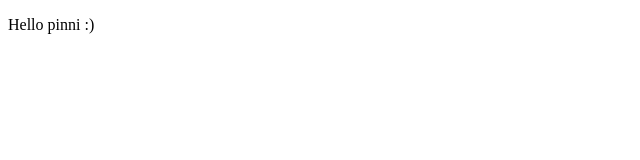
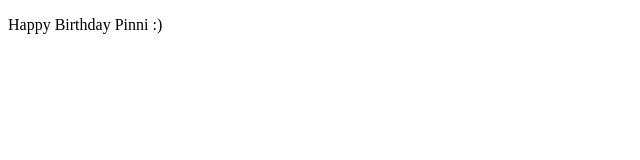
Before and after one commit to NeseMaruthi/First-project, a plain HTML site: page index.html in a window 1280 px wide. Shown: the full height of the page, 0-640 px from the left. Drawn offline with Linux system fonts and the light colour scheme.

Commit message:
Update birthday message in index.html

```diff
--- a/index.html
+++ b/index.html
@@ -6,6 +6,6 @@
     <title>Document</title>
 </head>
 <body>
-    <p>Hello pinni :)</p>
+    <p>Happy Birthday Pinni :)</p>
 </body>
 </html>
```
